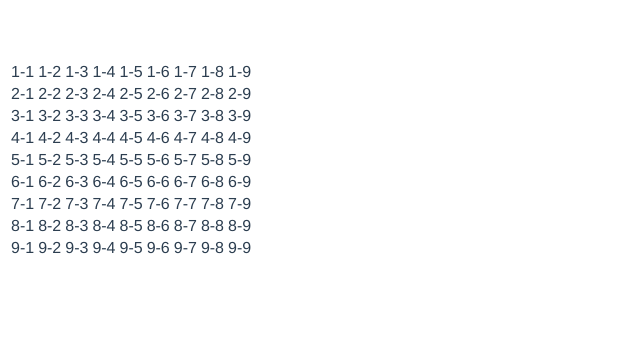
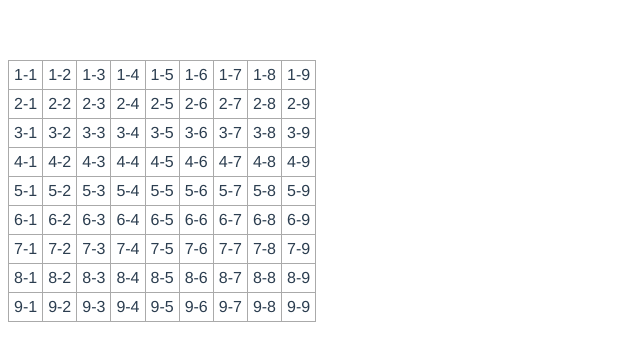
Before and after one commit to hyjiacan/mine-sweeper, a Vue app: page / in a window 1280 px wide. Shown: the top 360 px of the page, without its empty margins (0-640 px from the left). Built offline with nearby package versions, Linux system fonts and the light colour scheme; the HTML template or start-up script is replaced by a standard one.

Commit message:
设置表格样式

```diff
--- a/src/components/Board.vue
+++ b/src/components/Board.vue
@@ -23,3 +23,13 @@ export default {
   }
 };
 </script>
+<style scoped>
+table {
+  border: 1px solid #aaaaaa;
+  border-collapse: collapse;
+}
+td {
+  border: 1px solid #aaaaaa;
+  padding: 5px;
+}
+</style>
```
